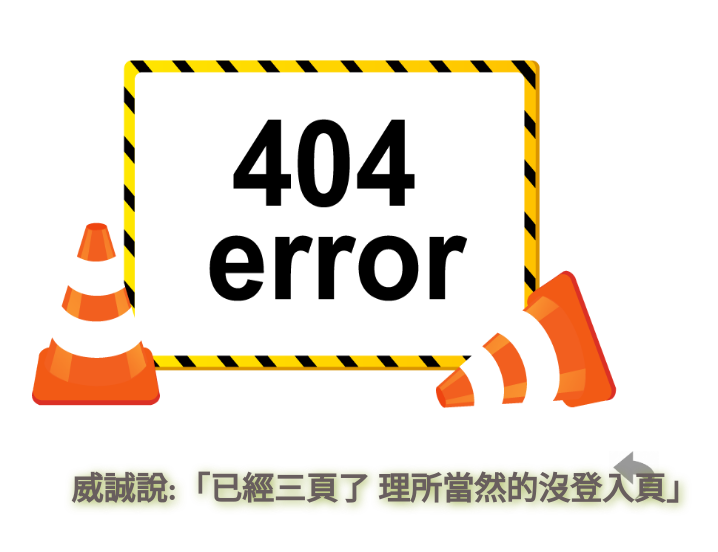
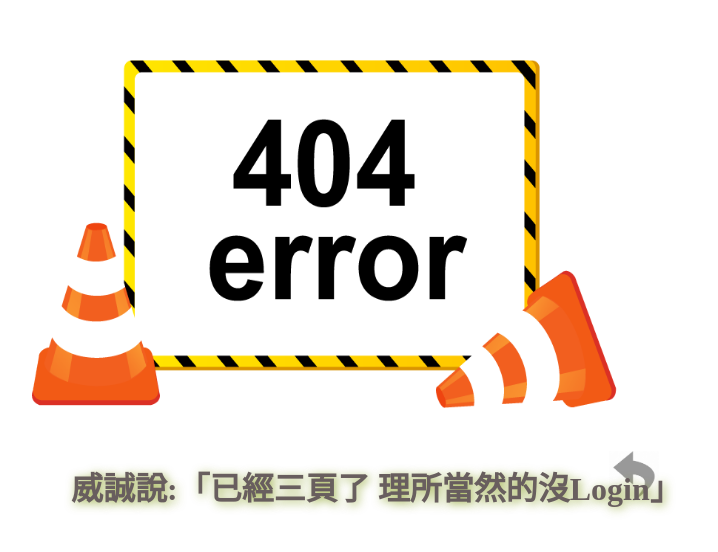
Before and after one commit to SM1RKK/mid-lo, a plain HTML site: page index.html in a window 1280 px wide. Shown: the part 102-654 px from the top of the page, without its empty margins (321-1039 px from the left). Drawn offline with Linux system fonts and the light colour scheme.

Commit message:
Update index.html

```diff
--- a/index.html
+++ b/index.html
@@ -4,5 +4,5 @@
     <div class="bba">
         <a href="https://sm1rkk.github.io/mid-shop/"><img src="./back.jpg" class="bb"></a>
     </div>
-    <div class="woor">威誠說:「已經三頁了 理所當然的沒登入頁」</div>
+    <div class="woor">威誠說:「已經三頁了 理所當然的沒Login」</div>
 </body>
```
